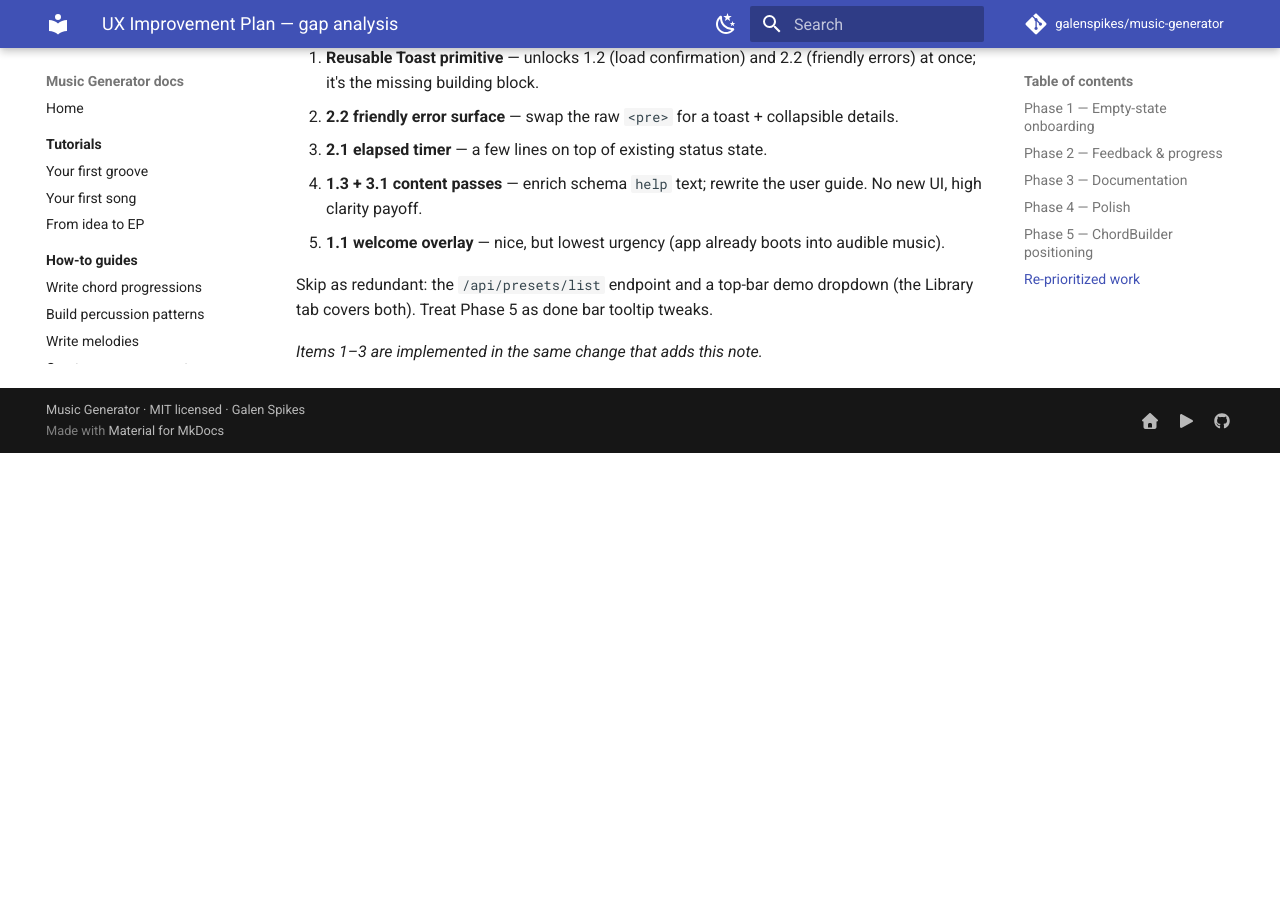
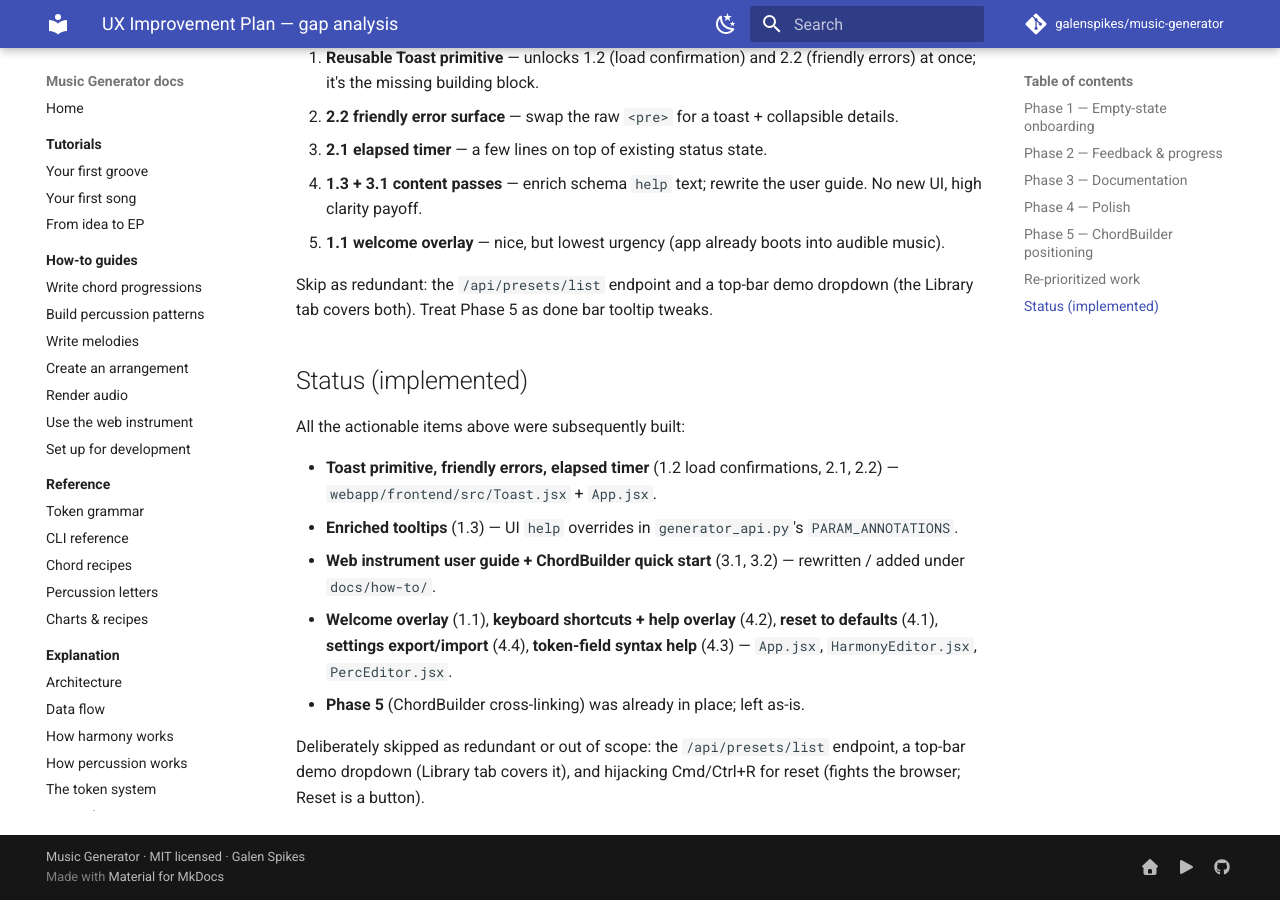
Before and after one commit to galenspikes/music-generator, an MkDocs documentation site: the page built from docs/design-notes/ux-improvement-gap-analysis.md, in a window 1280 px wide and 900 px high, scrolled down 1980 px. Built offline with MkDocs 1.6.1 and Material for MkDocs 9.7.7, drawn with Linux system fonts in a browser that asks for light colours; comment, search, counter and statistics services are not loaded; before the commit the page ends 2433 px from its top, so only the background shows below that.

Commit message:
docs: mark UX gap-analysis items as implemented
Update the closing section to record that the actionable plan items were built,
with pointers to where each landed.

Co-Authored-By: Claude Opus 4.8 <noreply@anthropic.com>
Claude-Session: https://claude.ai/code/session_01FZVcht77u2z9UpxBjXbhUQ

```diff
--- a/docs/design-notes/ux-improvement-gap-analysis.md
+++ b/docs/design-notes/ux-improvement-gap-analysis.md
@@ -84,4 +84,21 @@ Highest value / genuinely missing, smallest surface:
 Skip as redundant: the `/api/presets/list` endpoint and a top-bar demo dropdown (the
 Library tab covers both). Treat Phase 5 as done bar tooltip tweaks.
 
-*Items 1–3 are implemented in the same change that adds this note.*
+## Status (implemented)
+
+All the actionable items above were subsequently built:
+
+- **Toast primitive, friendly errors, elapsed timer** (1.2 load confirmations, 2.1,
+  2.2) — `webapp/frontend/src/Toast.jsx` + `App.jsx`.
+- **Enriched tooltips** (1.3) — UI `help` overrides in `generator_api.py`'s
+  `PARAM_ANNOTATIONS`.
+- **Web instrument user guide + ChordBuilder quick start** (3.1, 3.2) — rewritten /
+  added under `docs/how-to/`.
+- **Welcome overlay** (1.1), **keyboard shortcuts + help overlay** (4.2), **reset to
+  defaults** (4.1), **settings export/import** (4.4), **token-field syntax help**
+  (4.3) — `App.jsx`, `HarmonyEditor.jsx`, `PercEditor.jsx`.
+- **Phase 5** (ChordBuilder cross-linking) was already in place; left as-is.
+
+Deliberately skipped as redundant or out of scope: the `/api/presets/list` endpoint,
+a top-bar demo dropdown (Library tab covers it), and hijacking Cmd/Ctrl+R for reset
+(fights the browser; Reset is a button).
```
